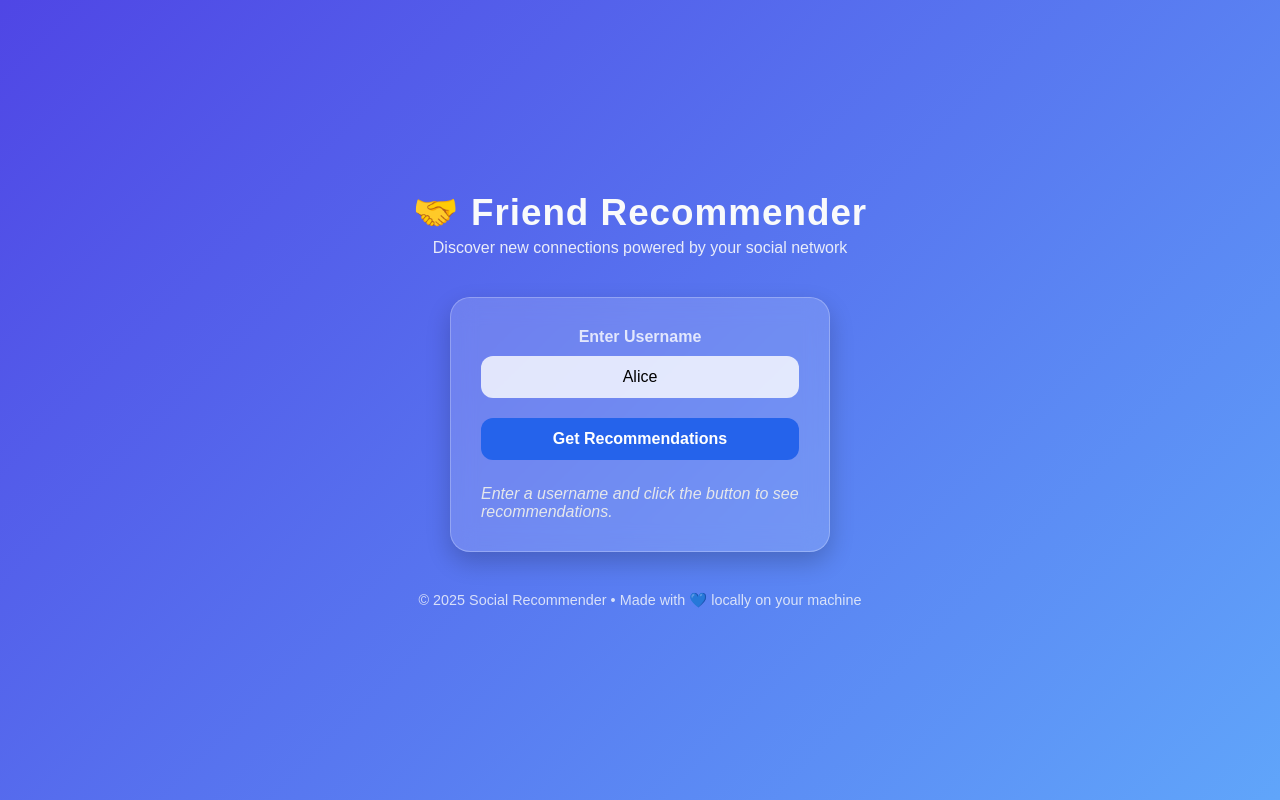
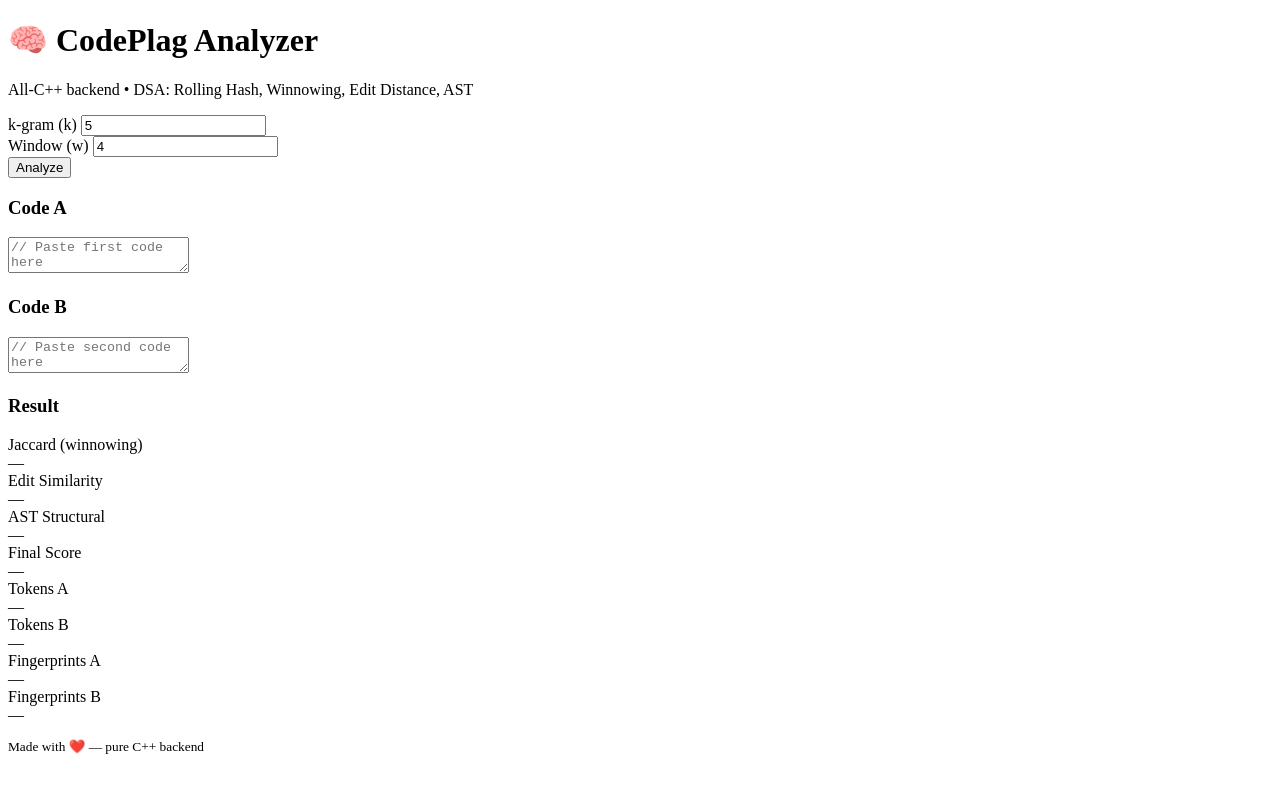
Before and after one commit to KrishKyada/DSA-Project, a plain HTML site: page index.html in a window 1280 px wide. Drawn offline with Linux system fonts and the light colour scheme.

Commit message:
basic HTML added

```diff
--- a/index.html
+++ b/index.html
@@ -1,34 +1,62 @@
 <!DOCTYPE html>
 <html lang="en">
 <head>
-  <meta charset="UTF-8">
-  <title>Social Network Friend Recommender</title>
-  <link rel="stylesheet" href="style.css">
+  <meta charset="utf-8" />
+  <title>CodePlag Analyzer — C++ DSA Edition</title>
+  <meta name="viewport" content="width=device-width, initial-scale=1" />
+  <link rel="stylesheet" href="/style.css" />
 </head>
 <body>
-  <div class="wrapper">
   <header>
-      <h1>🤝 Friend Recommender</h1>
-      <p>Discover new connections powered by your social network</p>
+    <h1>🧠 CodePlag Analyzer</h1>
+    <p>All-C++ backend • DSA: Rolling Hash, Winnowing, Edit Distance, AST</p>
   </header>
 
   <main>
-      <div class="glass-card">
-        <label for="username">Enter Username</label>
-        <input type="text" id="username" placeholder="e.g. Alice" value="Alice">
-        <button id="recommend-btn">Get Recommendations</button>
+    <section class="controls">
+      <div class="field">
+        <label>k-gram (k)</label>
+        <input id="k" type="number" min="2" value="5" />
+      </div>
+      <div class="field">
+        <label>Window (w)</label>
+        <input id="w" type="number" min="2" value="4" />
+      </div>
+      <button id="analyzeBtn">Analyze</button>
+    </section>
 
-        <div class="results" id="results">
-          <p class="placeholder">Enter a username and click the button to see recommendations.</p>
+    <section class="panes">
+      <div class="pane">
+        <h3>Code A</h3>
+        <textarea id="codeA" spellcheck="false" placeholder="// Paste first code here"></textarea>
       </div>
+      <div class="pane">
+        <h3>Code B</h3>
+        <textarea id="codeB" spellcheck="false" placeholder="// Paste second code here"></textarea>
       </div>
+    </section>
+
+    <section id="result" class="result hidden">
+      <h3>Result</h3>
+      <div class="grid">
+        <div class="card"><div class="label">Jaccard (winnowing)</div><div id="jaccard" class="value">—</div></div>
+        <div class="card"><div class="label">Edit Similarity</div><div id="edSim" class="value">—</div></div>
+        <div class="card"><div class="label">AST Structural</div><div id="structSim" class="value">—</div></div>
+        <div class="card highlight"><div class="label">Final Score</div><div id="score" class="value big">—</div></div>
+        <div class="card"><div class="label">Tokens A</div><div id="tokensA" class="value">—</div></div>
+        <div class="card"><div class="label">Tokens B</div><div id="tokensB" class="value">—</div></div>
+        <div class="card"><div class="label">Fingerprints A</div><div id="fpsA" class="value">—</div></div>
+        <div class="card"><div class="label">Fingerprints B</div><div id="fpsB" class="value">—</div></div>
+      </div>
+      <pre id="msg" class="msg"></pre>
+      <div id="bar" class="bar"><div id="barFill"></div></div>
+    </section>
   </main>
 
   <footer>
-      © 2025 Social Recommender • Made with 💙 locally on your machine
+    <small>Made with ❤️ — pure C++ backend</small>
   </footer>
-  </div>
 
-  <script src="script.js"></script>
+  <script src="/app.js"></script>
 </body>
 </html>
--- a/style.css
+++ /dev/null
@@ -1,156 +0,0 @@
-/* ==== Global Styles ==== */
-* {
-  margin: 0;
-  padding: 0;
-  box-sizing: border-box;
-}
-
-body {
-  font-family: "Poppins", sans-serif;
-  background: linear-gradient(135deg, #4f46e5, #60a5fa);
-  color: #f9fafb;
-  min-height: 100vh;
-  display: flex;
-  justify-content: center;
-  align-items: center;
-}
-
-.wrapper {
-  text-align: center;
-  width: 100%;
-}
-
-header {
-  margin-bottom: 40px;
-  animation: fadeIn 1s ease-in-out;
-}
-
-header h1 {
-  font-size: 2.3rem;
-  font-weight: 700;
-  letter-spacing: 1px;
-}
-
-header p {
-  opacity: 0.9;
-  font-size: 1rem;
-  margin-top: 5px;
-}
-
-/* ==== Glassmorphism Card ==== */
-.glass-card {
-  width: 380px;
-  background: rgba(255, 255, 255, 0.15);
-  border-radius: 20px;
-  padding: 30px;
-  box-shadow: 0 10px 25px rgba(0, 0, 0, 0.2);
-  backdrop-filter: blur(12px);
-  border: 1px solid rgba(255, 255, 255, 0.25);
-  margin: auto;
-  animation: slideUp 1s ease;
-}
-
-label {
-  font-weight: 600;
-  display: block;
-  margin-bottom: 10px;
-  color: #ffffffcc;
-}
-
-input {
-  width: 100%;
-  padding: 12px;
-  border-radius: 12px;
-  border: none;
-  font-size: 1rem;
-  outline: none;
-  text-align: center;
-  margin-bottom: 20px;
-  background: rgba(255, 255, 255, 0.8);
-  transition: all 0.2s;
-}
-
-input:focus {
-  background: #fff;
-  transform: scale(1.02);
-}
-
-button {
-  width: 100%;
-  padding: 12px;
-  background: #2563eb;
-  color: white;
-  border: none;
-  border-radius: 12px;
-  font-size: 1rem;
-  font-weight: 600;
-  cursor: pointer;
-  transition: all 0.2s ease-in-out;
-}
-
-button:hover {
-  background: #1d4ed8;
-  transform: scale(1.03);
-}
-
-/* ==== Results ==== */
-.results {
-  margin-top: 25px;
-  text-align: left;
-}
-
-.placeholder {
-  color: #e5e7eb;
-  font-style: italic;
-}
-
-.card {
-  background: rgba(255, 255, 255, 0.2);
-  border-radius: 12px;
-  padding: 12px 16px;
-  margin-bottom: 12px;
-  display: flex;
-  justify-content: space-between;
-  align-items: center;
-  transition: transform 0.2s, box-shadow 0.2s;
-}
-
-.card:hover {
-  transform: translateY(-2px);
-  box-shadow: 0 3px 6px rgba(255, 255, 255, 0.2);
-}
-
-.friend-name {
-  font-weight: 600;
-  color: #fff;
-}
-
-.score {
-  background: rgba(37, 99, 235, 0.9);
-  color: #fff;
-  padding: 4px 10px;
-  border-radius: 8px;
-  font-size: 0.85rem;
-}
-
-.error {
-  color: #ff6b6b;
-  font-weight: 600;
-}
-
-footer {
-  margin-top: 40px;
-  font-size: 0.9rem;
-  opacity: 0.8;
-}
-
-/* ==== Animations ==== */
-@keyframes fadeIn {
-  from { opacity: 0; transform: translateY(-10px); }
-  to { opacity: 1; transform: translateY(0); }
-}
-
-@keyframes slideUp {
-  from { transform: translateY(40px); opacity: 0; }
-  to { transform: translateY(0); opacity: 1; }
-}
```
Lines whose indentation alone changed are shown as unchanged.
